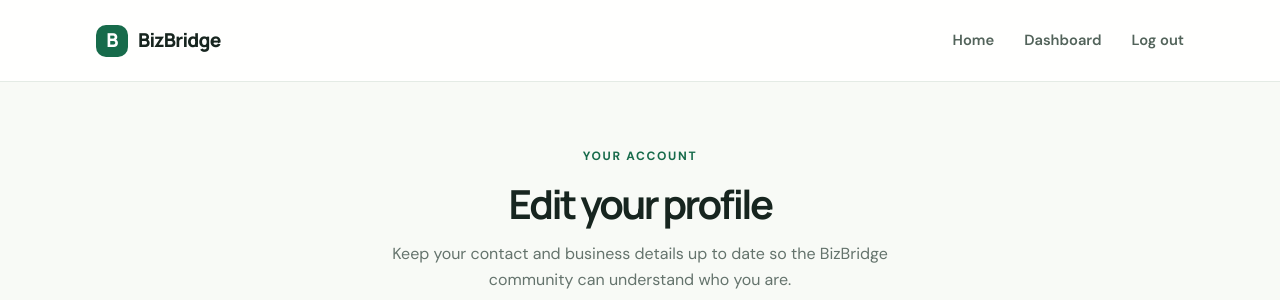
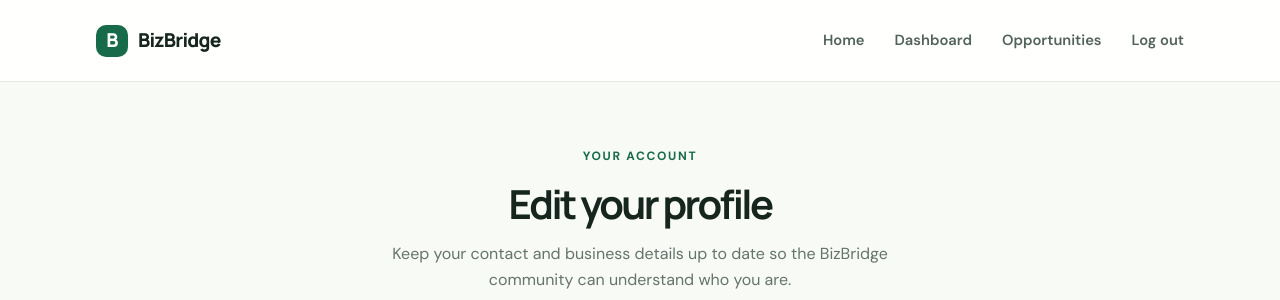
Before and after one commit to duwase7/bizbridge, a Django app: page /accounts/profile/ in a window 1280 px wide. Shown: the top 300 px of the page. Run offline with Django 5.2, Linux system fonts and the light colour scheme; the visitor is signed in with stand-in values (Sample User, id 1).

Commit message:
feat: add opportunities navigation link

```diff
--- a/templates/base.html
+++ b/templates/base.html
@@ -15,6 +15,7 @@
             <a href="{% url 'home' %}">Home</a>
             {% if user.is_authenticated %}
                 <a href="{% url 'dashboard' %}">Dashboard</a>
+                <a href="{% url 'opportunity_list' %}">Opportunities</a>
                 <form method="post" action="{% url 'logout' %}" class="nav-form">
                     {% csrf_token %}
                     <button class="nav-link" type="submit">Log out</button>
```
